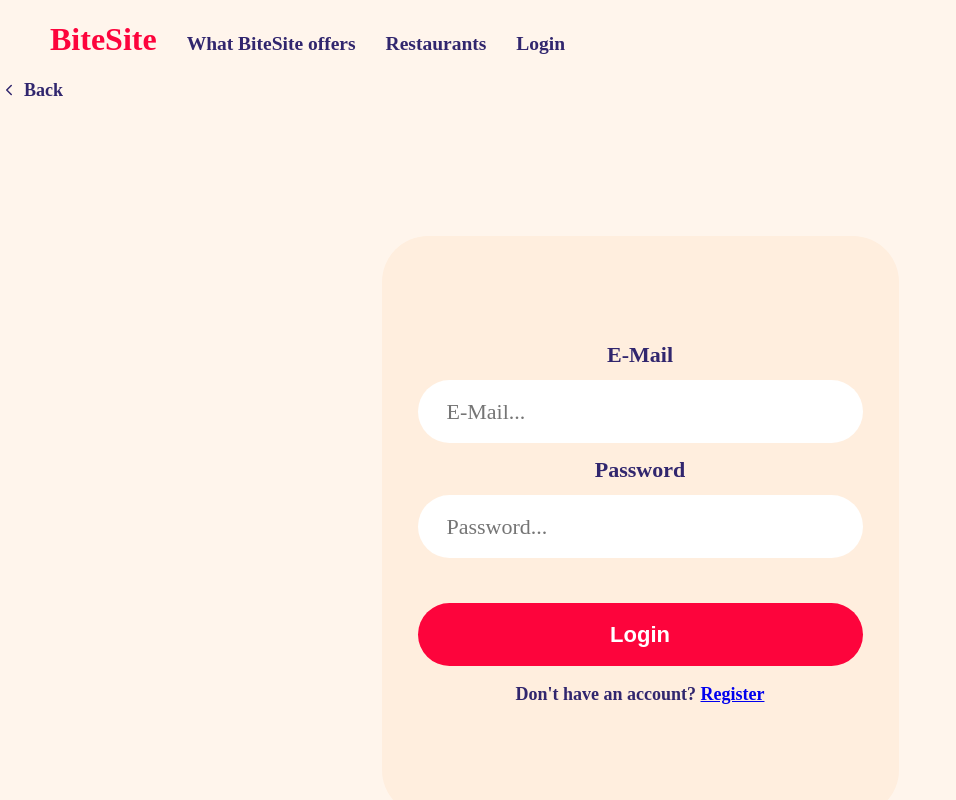
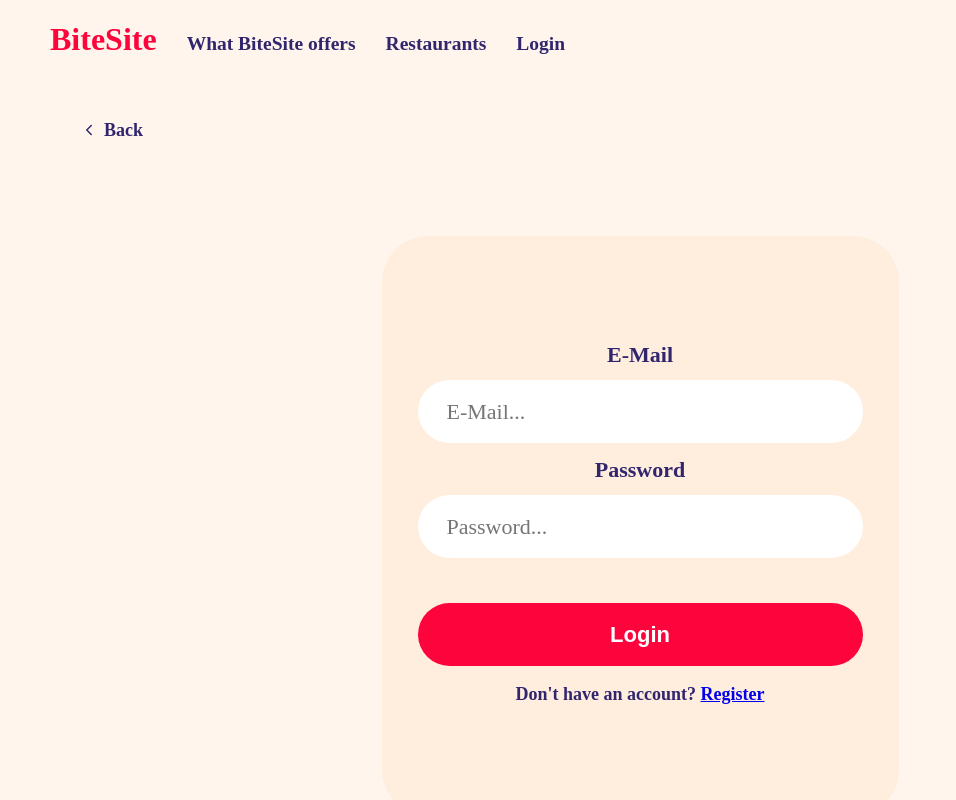
Before and after one commit to davide-muzzi/BiteSite, a Vue app in the folder Frontend/: page /login in a window 1280 px wide. Shown: the top 800 px of the page, without its empty margins (0-956 px from the left). Built offline with nearby package versions, Linux system fonts and the light colour scheme; a web font is replaced by a local one.

Commit message:
fix(login): move back button to correct place

```diff
--- a/Frontend/src/views/LoginView.vue
+++ b/Frontend/src/views/LoginView.vue
@@ -14,11 +14,12 @@ const handleLogin = async () => {
 
 <template>
 
-    <BackButton to="/" />
+    <div class="login-page">
+        <BackButton to="/" />
 
-    <div class="account-page">
-        <div class="login-card">
-            <form class="login-form" @submit.prevent="handleLogin">
+        <div class="account-page">
+            <div class="login-card">
+                <form class="login-form" @submit.prevent="handleLogin">
 
                 <div class="form-group">
                     <label for="email">E-Mail</label>
@@ -53,6 +54,7 @@ const handleLogin = async () => {
                 Don't have an account? <RouterLink to="/register">Register</RouterLink>
              </p>
 
+            </div>
         </div>
     </div>
 </template>
@@ -64,11 +66,17 @@ body {
   color: var(--font-color-dark-blue);
 }
 
+.login-page {
+  padding: 40px 80px;
+  min-height: 100vh;
+  box-sizing: border-box;
+}
+
 .account-page {
   display: flex;
   justify-content: center;
   align-items: center;
-  height: 100vh;
+  min-height: calc(100vh - 80px);
   flex-direction: column;
 }
 
```
